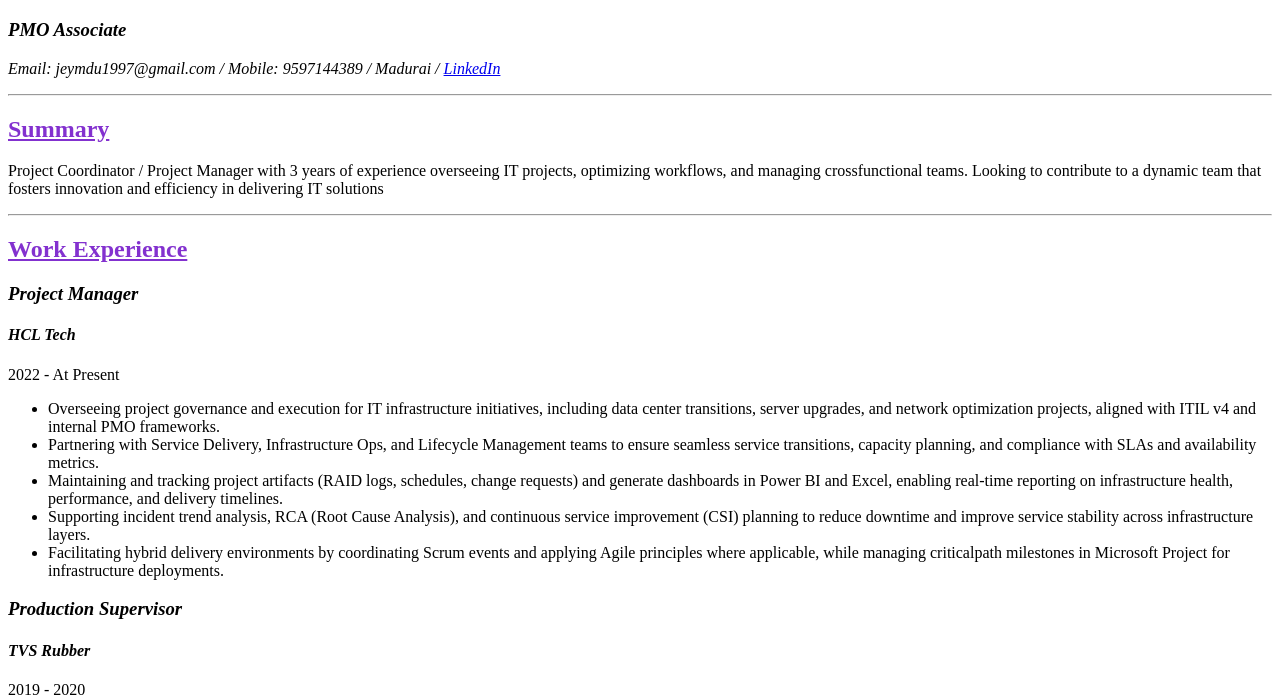
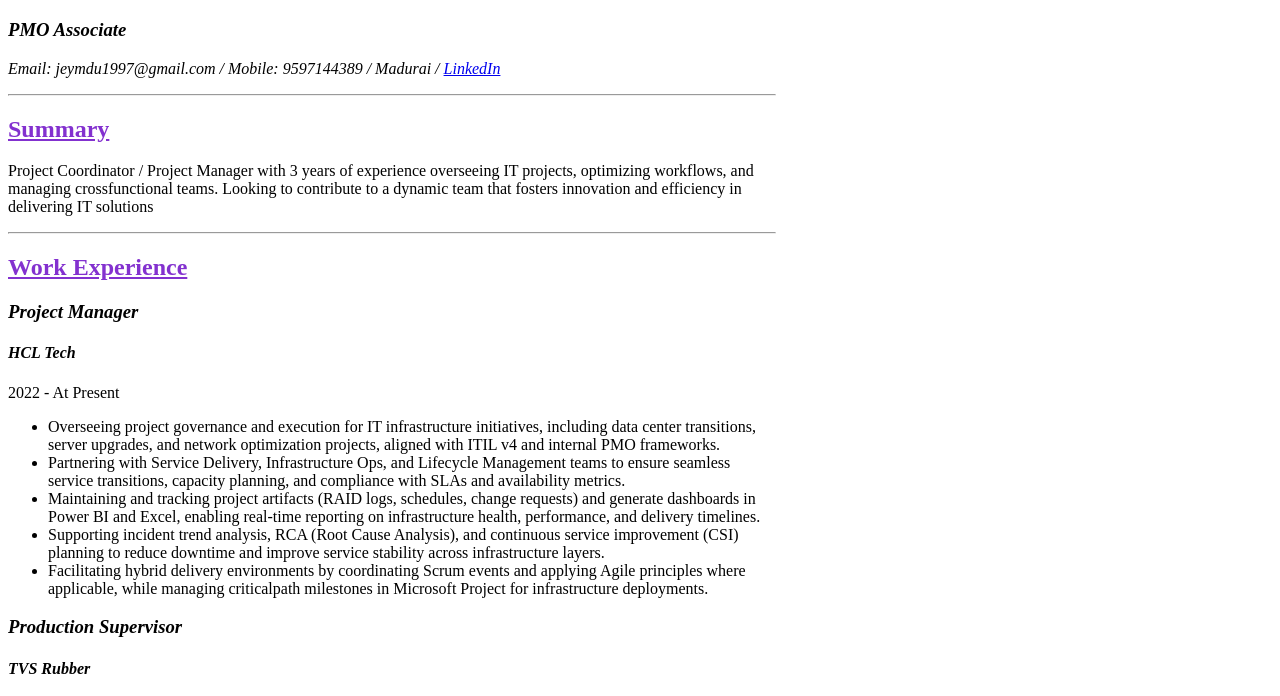
Before and after one commit to Rogers666-sudo/Resume-_Jey, a plain HTML site: page index.html in a window 1280 px wide. Shown: the part 61-757 px from the top of the page. Drawn offline with Linux system fonts and the light colour scheme.

Commit message:
Font Size Change

```diff
--- a/index.html
+++ b/index.html
@@ -34,7 +34,16 @@
         font-style: italic;
       }
                </style>
-                <meta name="viewport" content="width=device-width, initial-scale=1000">
+    <meta name="viewport" content="width=device-width, initial-scale=1000">
+    <style>
+        body {
+            font-size: 18px;
+        }
+        body{
+            max-width: 768px;
+            font-size: 16px;
+        }
+    </style>
 </head>
 <body>
     <header>
@@ -228,6 +237,7 @@ cultural trends)</li>
 
             </UL>
         </SECtion>
+
     </main>
     </body>
 </html>
```
